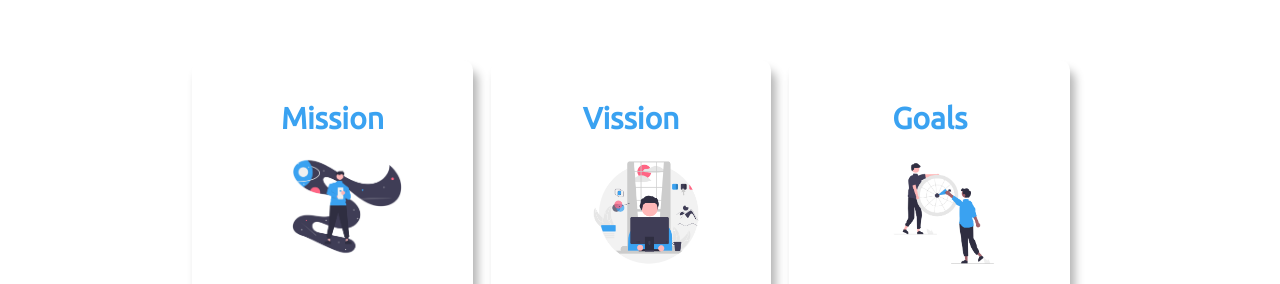
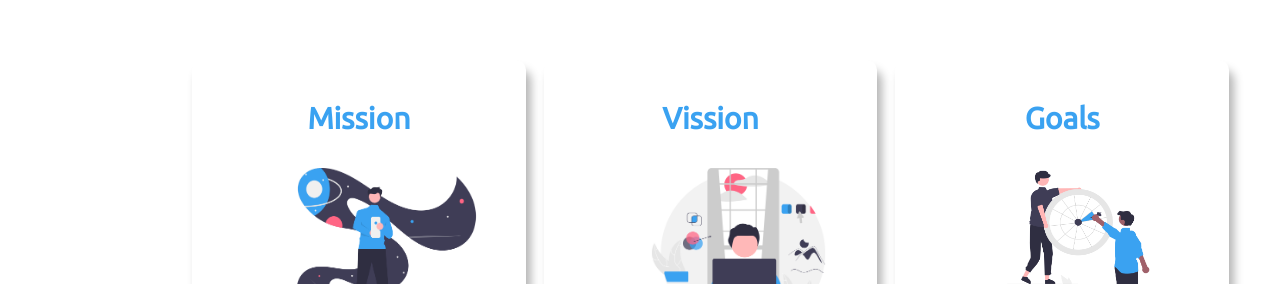
Before and after one commit to mushfiq5900/mi1-mo5-assignment1, a plain HTML site: page index.html in a window 1280 px wide. Shown: the part 632-916 px from the top of the page. Drawn offline with Linux system fonts and the light colour scheme.

Commit message:
Image sized fixed

```diff
--- a/style.css
+++ b/style.css
@@ -65,8 +65,9 @@ p{
     text-align: center;
 }
 .detailbox img{
-    width: 60%;
-    padding-left: 60px;
+    width: 225px;
+    height: 200px;
+    padding-left: 55px;
 }
 
 .detailbox{
```
